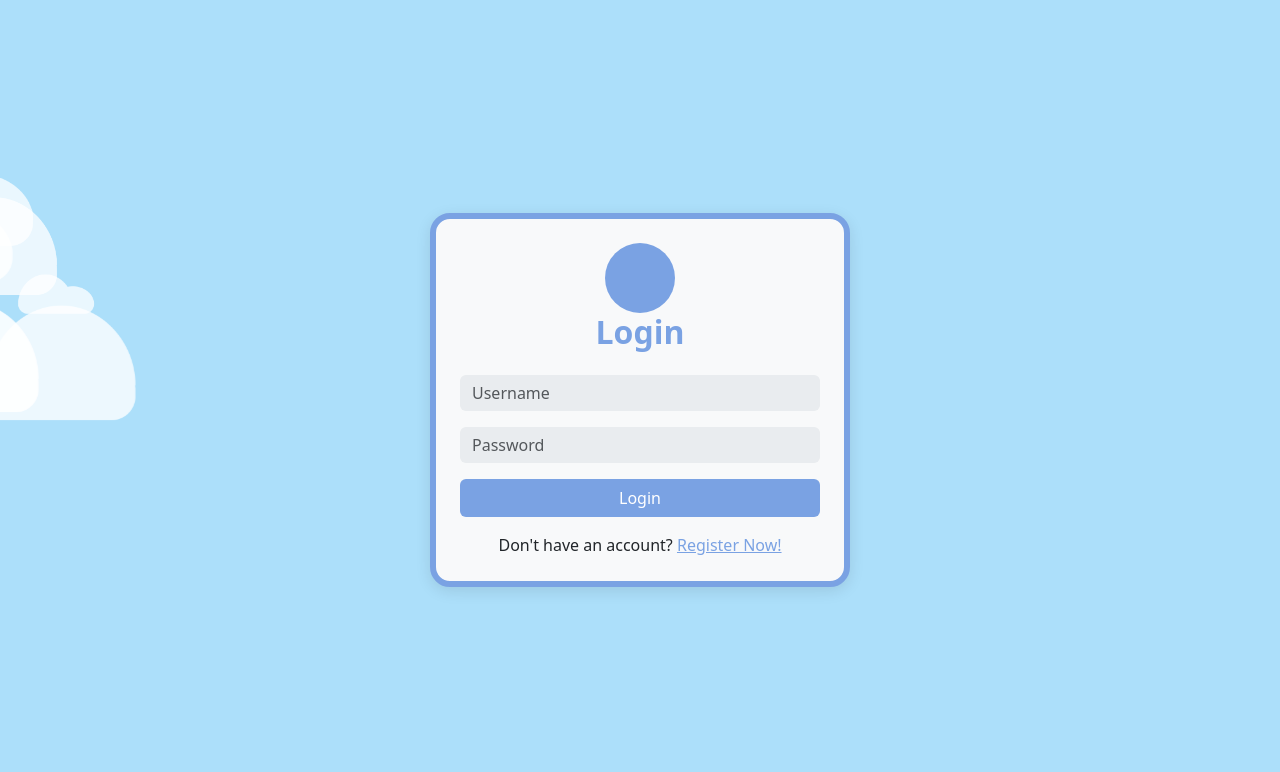
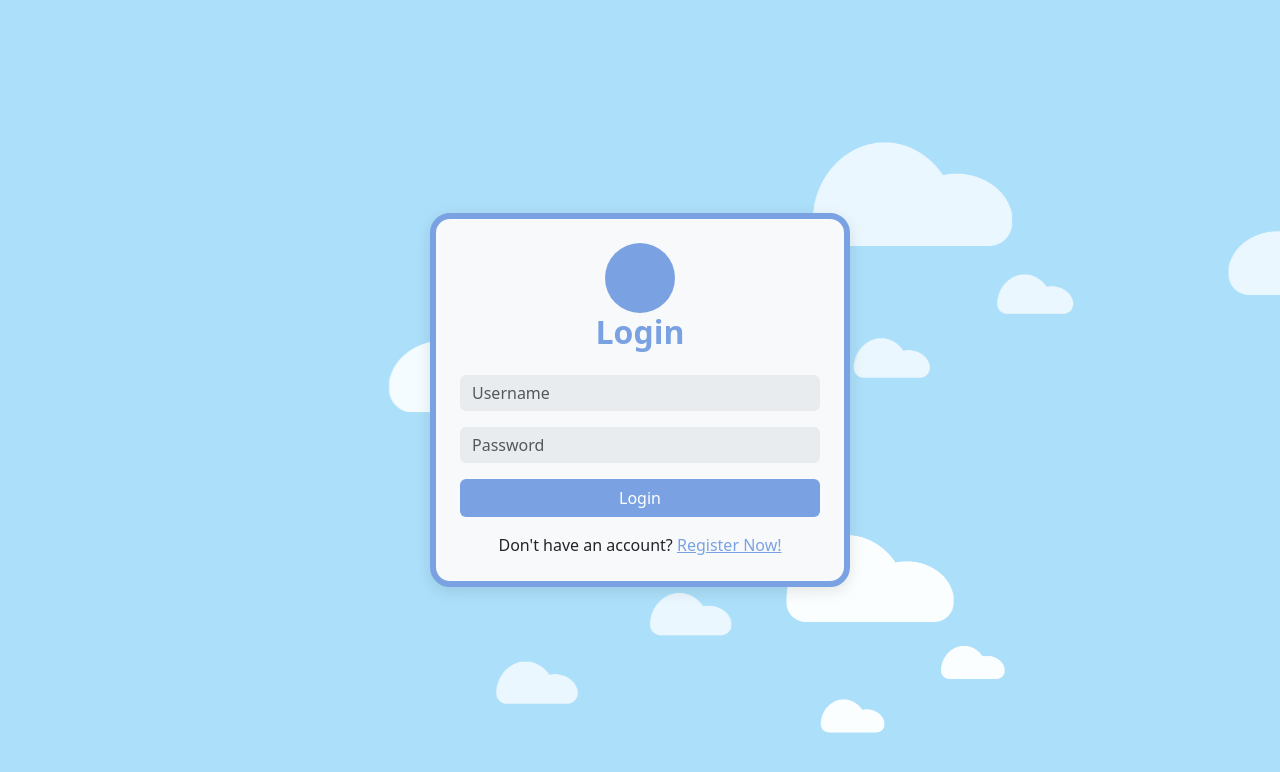
Before and after one commit to naddyafav/LargeProjectCOP4331, a React (Vite) app in the folder PersonalityApp/client/: page / in a window 1280 px wide. Shown: the top 772 px of the page. Built offline with nearby package versions, Linux system fonts and the light colour scheme.

Commit message:
updated cloud mechanics

```diff
--- a/PersonalityApp/client/src/pages/Login.tsx
+++ b/PersonalityApp/client/src/pages/Login.tsx
@@ -34,32 +34,52 @@ export default function Login() {
 
   const inputStyle = { backgroundColor: "#e9ecef", border: "none" };
 
-  // Generate clouds only once
+  // Generate clouds once on component mount
   const clouds = useMemo(() => {
+
+    // Available cloud images
     const cloudImages = ["/cloud1.png", "/cloud2.png", "/cloud3.png"];
+
+    // Create 6 randomized clouds
     return [...Array(6)].map((_, i) => {
+
       const src = cloudImages[Math.floor(Math.random() * cloudImages.length)];
       const direction = Math.random() < 0.5 ? "left" : "right";
-      const width = 300 + Math.random() * 100; // cloud width
-      // Random top position between 5% and 65% to avoid being cut off
+      const width = 300 + Math.random() * 100;
+
+      // Random vertical position
       const top = Math.random() * 60 + 5;
+
+      // Start clouds at a visible horizontal position
+      const startX = Math.random() * 100;
 
       return {
         key: i,
         src,
         style: {
+          // Position cloud freely on screen
           position: "absolute" as const,
+
           top: `${top}%`,
-          left: direction === "left" ? "-200px" : "120vw",
+          left: `${startX}%`,
+
           width: `${width}px`,
-          animation: direction === "left"
-            ? `floatCloudLR ${20 + Math.random() * 20}s linear ${Math.random() * 10}s infinite`
-            : `floatCloudRL ${20 + Math.random() * 20}s linear ${Math.random() * 10}s infinite`,
+
+          // Animate clouds continuously across screen
+          animation:
+            direction === "left"
+              ? `floatCloudLR ${30 + Math.random() * 20}s linear infinite`
+              : `floatCloudRL ${30 + Math.random() * 20}s linear infinite`,
+
+          // Slight opacity variation for realism
           opacity: 0.7 + Math.random() * 0.3,
+
+          // Keep clouds behind UI elements
           zIndex: 0,
         },
       };
     });
+
   }, []);
 
   return (
@@ -75,13 +95,21 @@ export default function Login() {
       <style>
         {`
           @keyframes floatCloudLR {
-            0% { transform: translateX(-20%); }   /* start slightly offscreen left */
-            100% { transform: translateX(100%); } /* move fully to right */
+            0% {
+              transform: translateX(0);
+            }
+            100% {
+              transform: translateX(120vw); /* move across entire screen */
+            }
           }
 
           @keyframes floatCloudRL {
-            0% { transform: translateX(120%); }  /* start slightly offscreen right */
-            100% { transform: translateX(-20%); } /* move fully to left */
+            0% {
+              transform: translateX(0);
+            }
+            100% {
+              transform: translateX(-120vw);
+            }
           }
         `}
       </style>
--- a/PersonalityApp/client/src/pages/Registration.tsx
+++ b/PersonalityApp/client/src/pages/Registration.tsx
@@ -92,7 +92,7 @@ export default function Registration() {
   return (
     <div
       className="d-flex justify-content-center align-items-center"
-      style={{ width: "100vw", height: "100vh", backgroundColor: "#2F344B", position: "relative", overflow: "hidden" }}
+      style={{ width: "100%", height: "100vh", backgroundColor: "#2F344B", position: "relative", overflow: "hidden" }}
     >
       {/* ☁️ CLOUDS */}
       {clouds.map((cloud) => (
```
